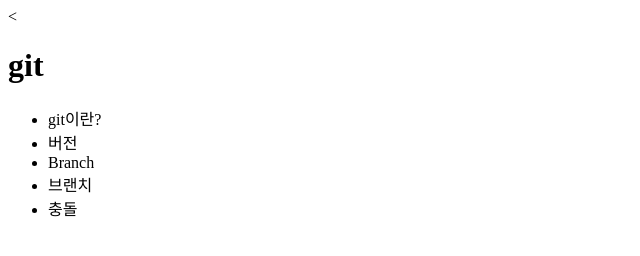
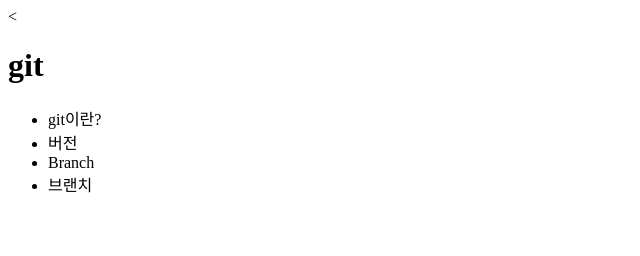
Before and after one commit to yangseungin/opentutorials_git, a plain HTML site: page index.html in a window 1280 px wide. Shown: the full height of the page, 0-640 px from the left. Drawn offline with Linux system fonts and the light colour scheme.

Commit message:
ㅎ바병

```diff
--- a/index.html
+++ b/index.html
@@ -12,7 +12,6 @@
       <li>버전</li>
       <li>Branch</li>
       <li>브랜치</li>
-      <li>충돌</li>
 
     </ul>
 
```
